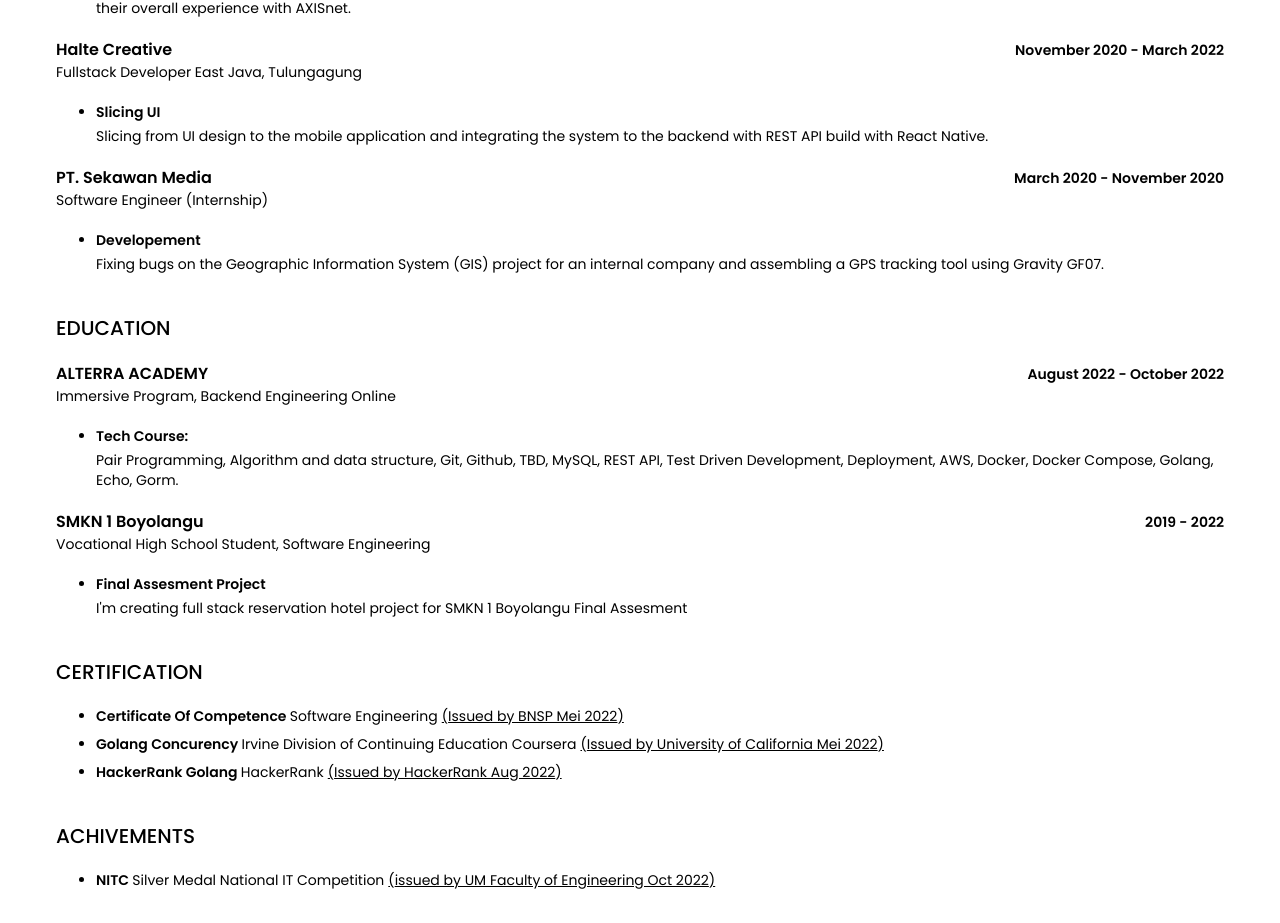
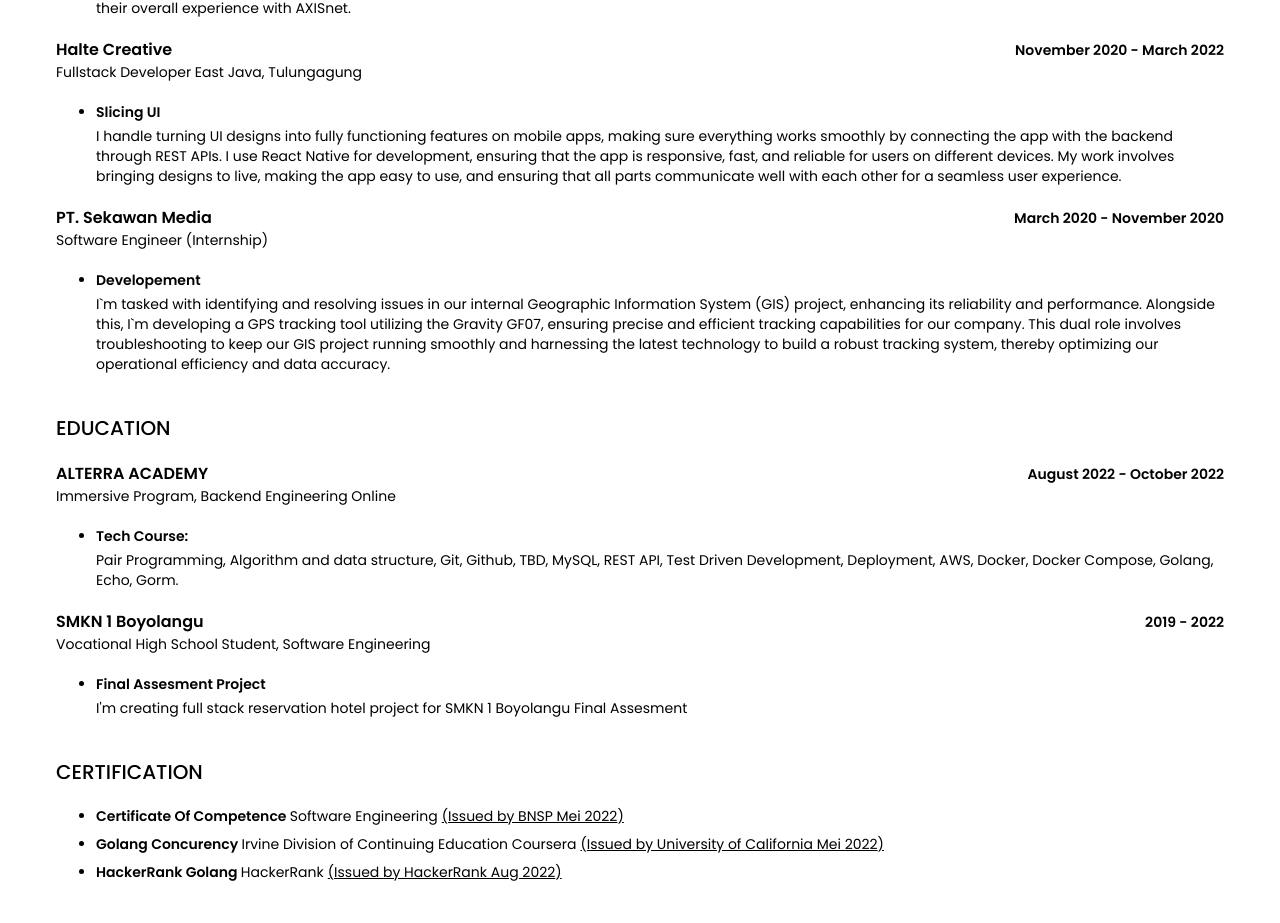
Before and after one commit to vizucode/online-resume, a Next.js app: page / in a window 1280 px wide. Shown: the part 1238-2161 px from the top of the page. Built offline with nearby package versions, Linux system fonts and the light colour scheme.

Commit message:
Update data.js

```diff
--- a/data/data.js
+++ b/data/data.js
@@ -93,7 +93,7 @@ export const WorkExperieces = [
         job_desk_list: [
             {
                 index: "Slicing UI",
-                value: "Slicing from UI design to the mobile application and integrating the system to the backend with REST API build with React Native. "
+                value: "I handle turning UI designs into fully functioning features on mobile apps, making sure everything works smoothly by connecting the app with the backend through REST APIs. I use React Native for development, ensuring that the app is responsive, fast, and reliable for users on different devices. My work involves bringing designs to live, making the app easy to use, and ensuring that all parts communicate well with each other for a seamless user experience."
             }
         ]
     },
@@ -105,7 +105,7 @@ export const WorkExperieces = [
         job_desk_list: [
             {
                 index: "Developement",
-                value: "Fixing bugs on the Geographic Information System (GIS) project for an internal company and assembling a GPS tracking tool using Gravity GF07."
+                value: "I`m tasked with identifying and resolving issues in our internal Geographic Information System (GIS) project, enhancing its reliability and performance. Alongside this, I`m developing a GPS tracking tool utilizing the Gravity GF07, ensuring precise and efficient tracking capabilities for our company. This dual role involves troubleshooting to keep our GIS project running smoothly and harnessing the latest technology to build a robust tracking system, thereby optimizing our operational efficiency and data accuracy."
             }
         ]
     }
```
